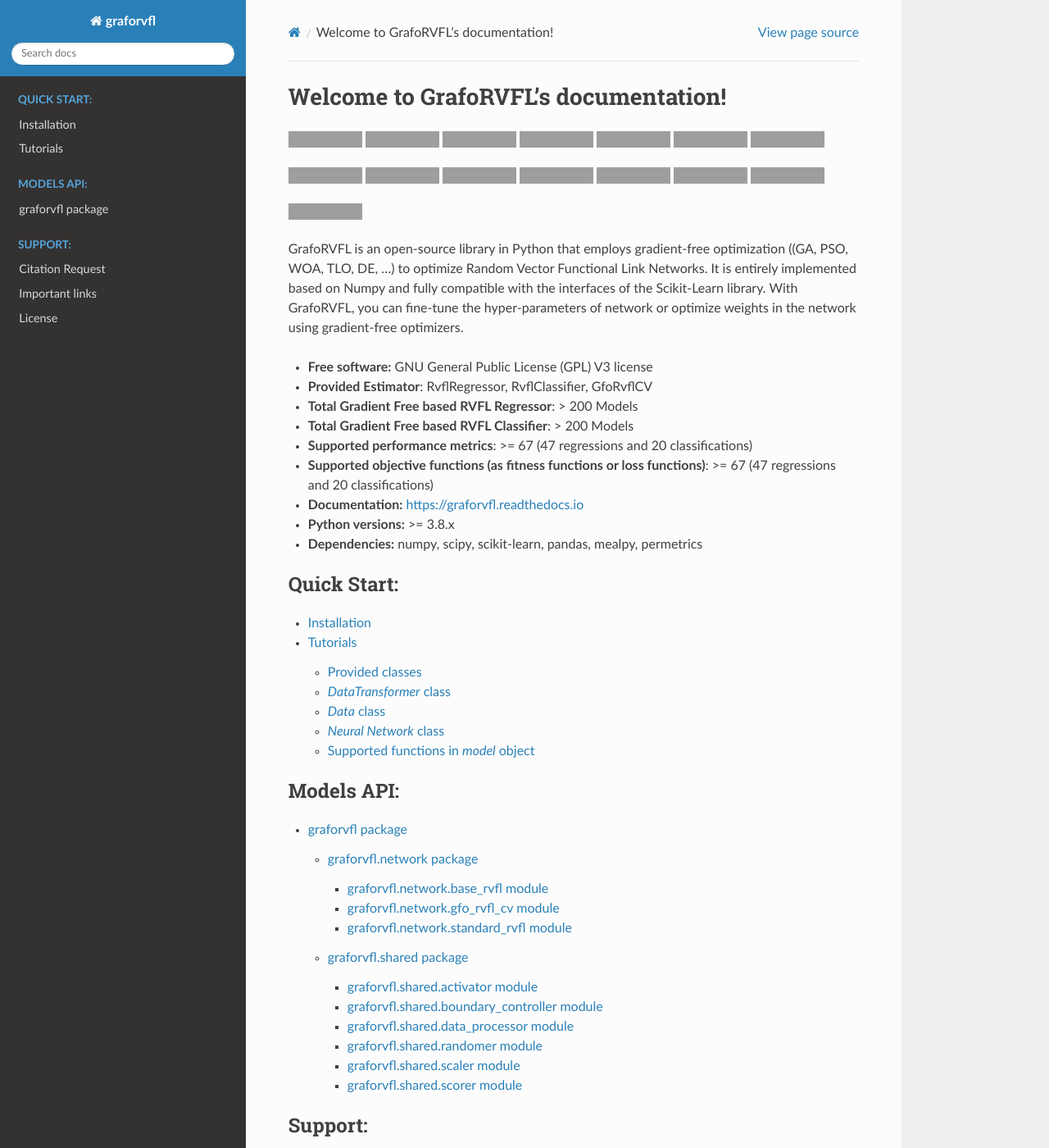
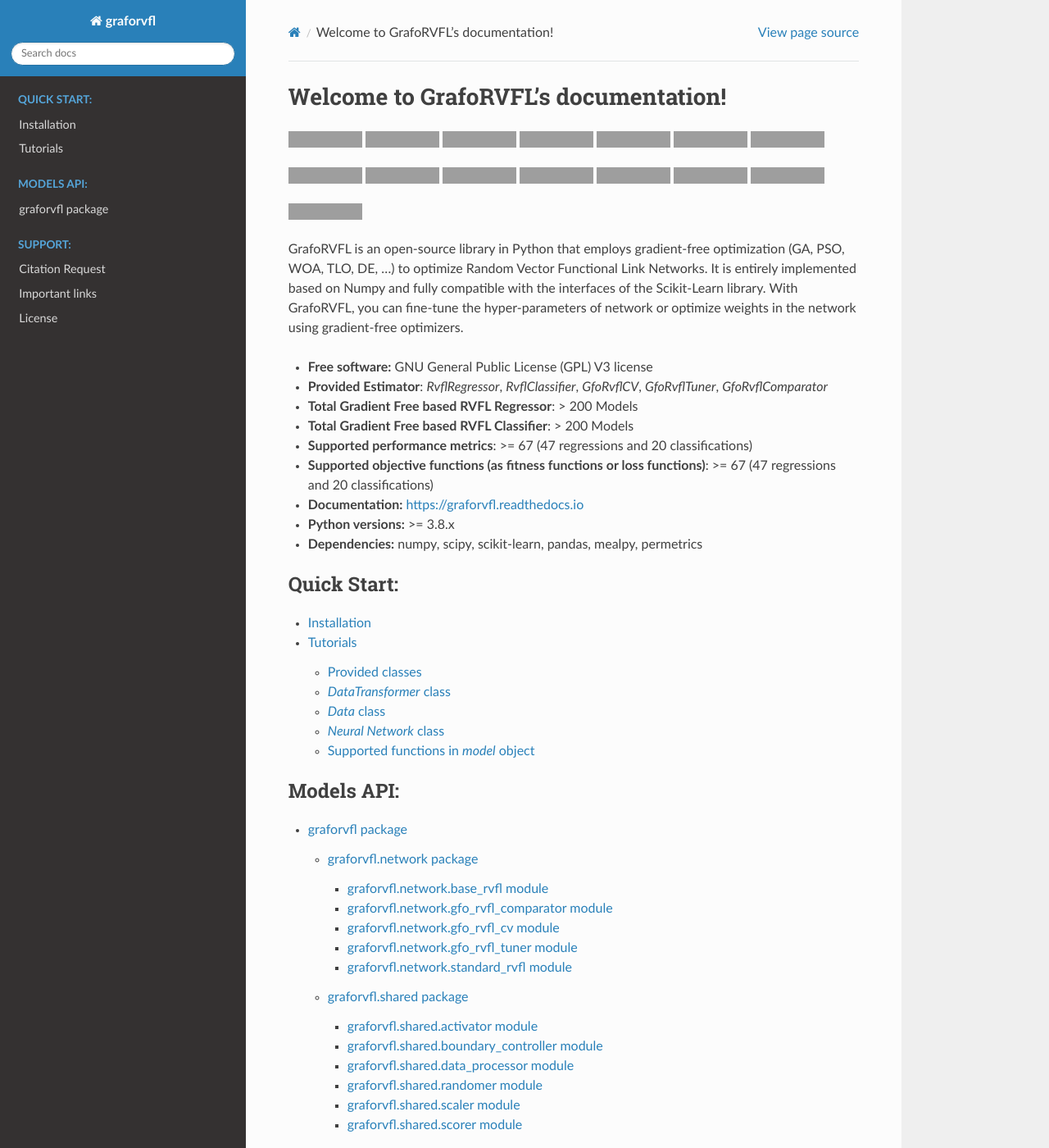
Before and after one commit to thieu1995/GrafoRVFL, a Sphinx documentation site: the page built from docs/source/index.rst, in a window 1280 px wide and 1400 px high, cut to the strip 0-1400 px from the top of the window. Shown: the whole strip at 82% size. Built offline with Sphinx 7.4.7 and the Read the Docs theme 3.1.0, drawn with Linux system fonts in a browser that asks for light colours; grey boxes are pictures that could not be loaded.

Commit message:
Update docs

````diff
--- a/docs/source/conf.py
+++ b/docs/source/conf.py
@@ -61,9 +61,9 @@
 #
 html_theme = 'sphinx_rtd_theme'
 
-html_theme_path = [sphinx_rtd_theme.get_html_theme_path()]
+# html_theme_path = [sphinx_rtd_theme.get_html_theme_path()]
 
 # Add any paths that contain custom static files (such as style sheets) here,
 # relative to this directory. They are copied after the builtin static files,
 # so a file named "default.css" will overwrite the builtin "default.css".
-html_static_path = ['_static']
+# html_static_path = ['_static']
--- a/docs/source/index.rst
+++ b/docs/source/index.rst
@@ -52,14 +52,14 @@
    :target: https://www.gnu.org/licenses/gpl-3.0
 
 
-GrafoRVFL is an open-source library in Python that employs gradient-free optimization ((GA, PSO, WOA, TLO, DE, ...) to
+GrafoRVFL is an open-source library in Python that employs gradient-free optimization (GA, PSO, WOA, TLO, DE, ...) to
 optimize Random Vector Functional Link Networks. It is entirely implemented based on Numpy and fully compatible
 with the interfaces of the Scikit-Learn library. With GrafoRVFL, you can fine-tune the hyper-parameters of network
 or optimize weights in the network using gradient-free optimizers.
 
 
 * **Free software:** GNU General Public License (GPL) V3 license
-* **Provided Estimator**: RvflRegressor, RvflClassifier, GfoRvflCV
+* **Provided Estimator**: `RvflRegressor`, `RvflClassifier`, `GfoRvflCV`, `GfoRvflTuner`, `GfoRvflComparator`
 * **Total Gradient Free based RVFL Regressor**: > 200 Models
 * **Total Gradient Free based RVFL Classifier**: > 200 Models
 * **Supported performance metrics**: >= 67 (47 regressions and 20 classifications)
--- a/docs/source/pages/graforvfl.network.rst
+++ b/docs/source/pages/graforvfl.network.rst
@@ -5,6 +5,14 @@
 -----------------------------------
 
 .. automodule:: graforvfl.network.base_rvfl
+   :members:
+   :undoc-members:
+   :show-inheritance:
+
+graforvfl.network.gfo\_rvfl\_comparator module
+----------------------------------------------
+
+.. automodule:: graforvfl.network.gfo_rvfl_comparator
    :members:
    :undoc-members:
    :show-inheritance:
@@ -17,6 +25,14 @@
    :undoc-members:
    :show-inheritance:
 
+graforvfl.network.gfo\_rvfl\_tuner module
+-----------------------------------------
+
+.. automodule:: graforvfl.network.gfo_rvfl_tuner
+   :members:
+   :undoc-members:
+   :show-inheritance:
+
 graforvfl.network.standard\_rvfl module
 ---------------------------------------
 
--- a/docs/source/pages/graforvfl.shared.rst
+++ b/docs/source/pages/graforvfl.shared.rst
@@ -1,6 +1,5 @@
 graforvfl.shared package
 ========================
-
 
 graforvfl.shared.activator module
 ---------------------------------
--- a/docs/source/pages/support.rst
+++ b/docs/source/pages/support.rst
@@ -49,7 +49,6 @@
 	  doi={10.1109/SOCA.2018.00014}
 	}
 
-```
 
 If you have an open-ended or a research question, you can contact me via nguyenthieu2102@gmail.com.
 
````
Also changed, not shown: docs/source/pages/quick_start.rst (+6 -5 lines).
